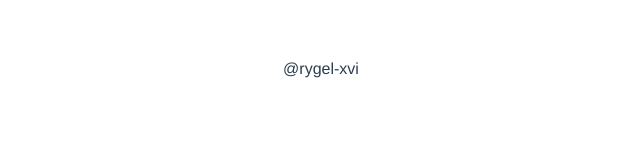
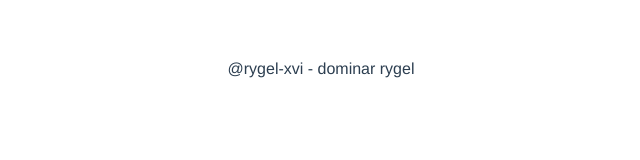
Before and after one commit to katratzi/vue3-earthsquare, a Vue app: page / in a window 1280 px wide. Shown: the top 160 px of the page, without its empty margins (319-959 px from the left). Built offline with nearby package versions, Linux system fonts and the light colour scheme.

Commit message:
computer property

```diff
--- a/src/App.vue
+++ b/src/App.vue
@@ -1,5 +1,5 @@
 <template>
-  <div id="app">@{{ user.username }}</div>
+  <div id="app">@{{ user.username }} - {{ fullname }}</div>
 </template>
 <script>
 // import HelloWorld from "./components/HelloWorld.vue";
@@ -19,6 +19,11 @@
       },
     };
   },
+  computed: {
+    fullname() {
+      return `${this.user.firstname} ${this.user.lastname}`;
+    },
+  },
 };
 </script>
 
```
